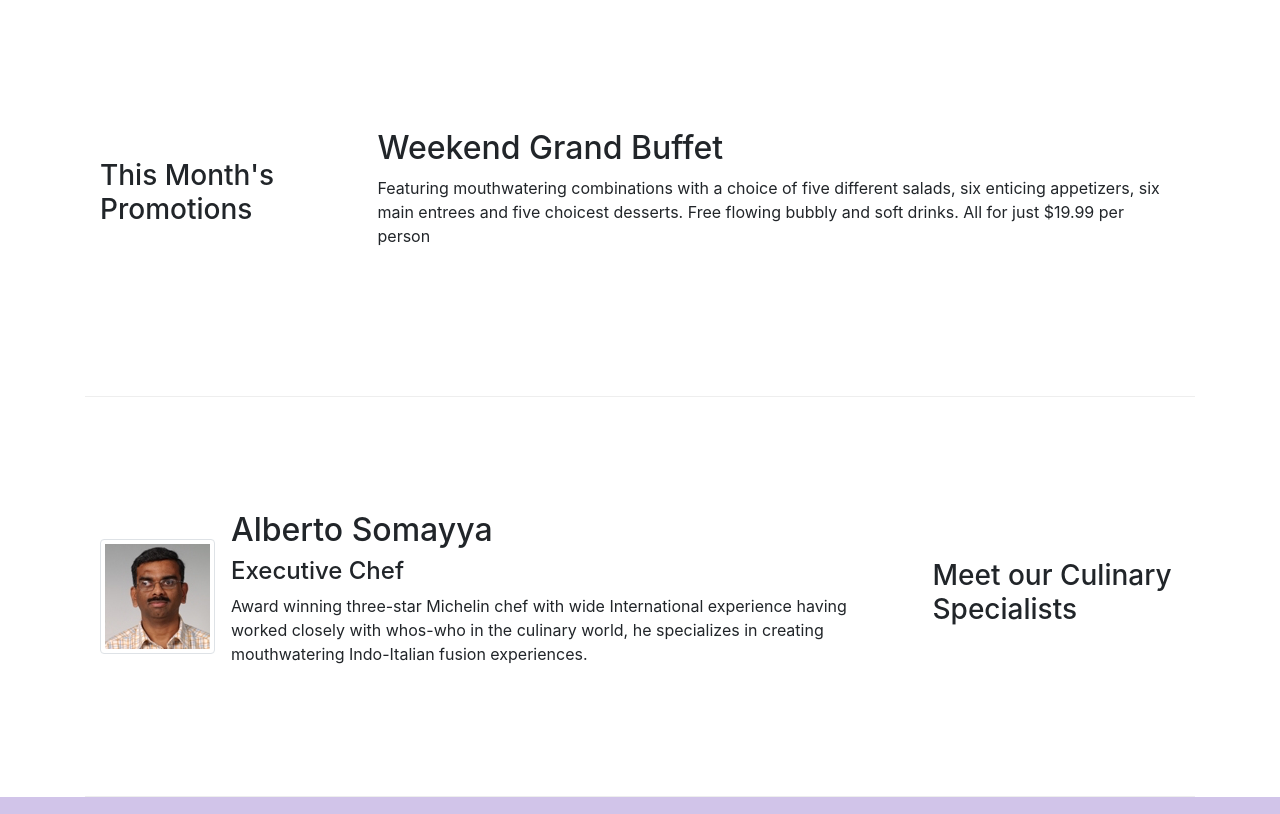
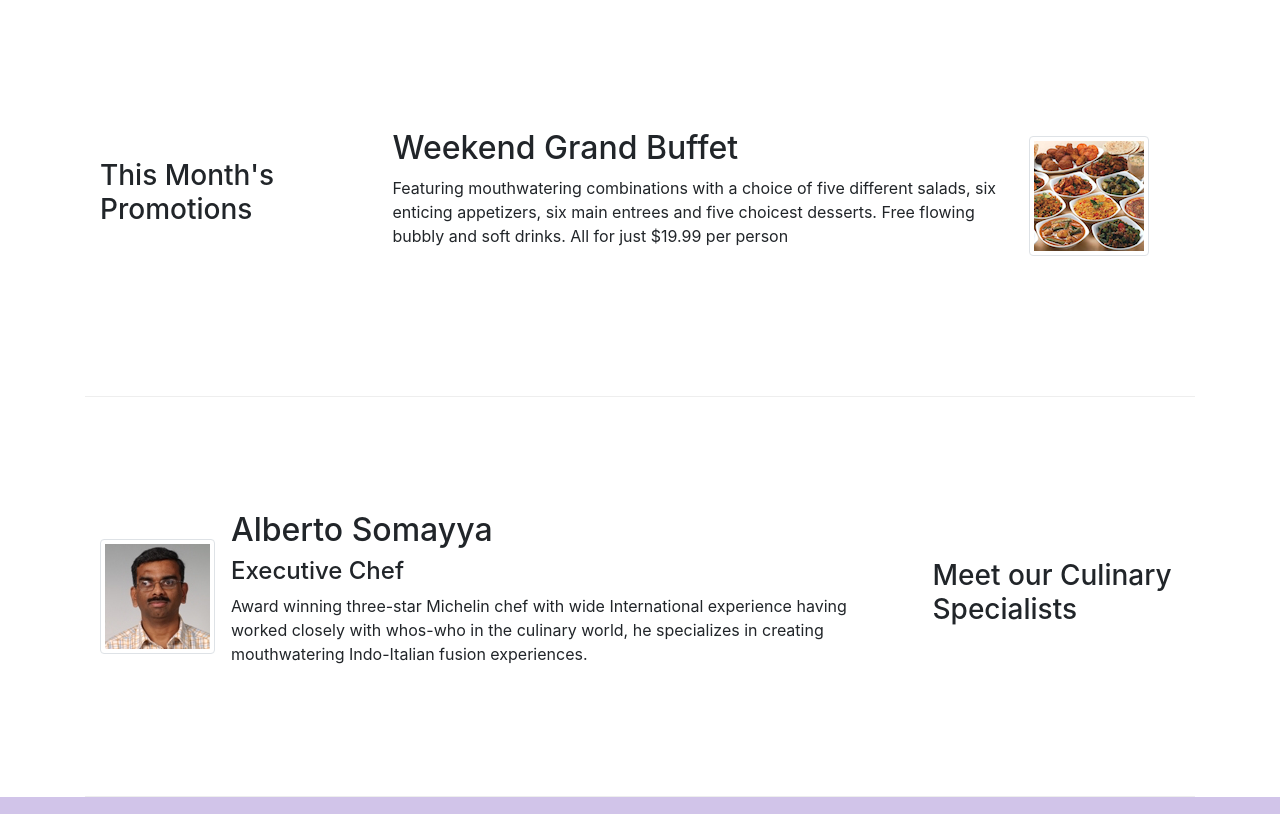
Before and after one commit to Noro911/conFusion, a website: page index.html in a window 1280 px wide. Shown: the part 920-1734 px from the top of the page. Drawn offline with nearby package versions, Linux system fonts and the light colour scheme.

Commit message:
Images and Media

```diff
--- a/index.html
+++ b/index.html
@@ -93,10 +93,18 @@
                 <h3>This Month's Promotions</h3>
             </div>
             <div class="col col-sm col-md">
-                <h2>Weekend Grand Buffet</h2>
-                <p>Featuring mouthwatering combinations with a choice of five different salads, six enticing appetizers,
-                    six main entrees and five choicest desserts. Free flowing bubbly and soft drinks. All for just
-                    $19.99 per person </p>
+                <div class="col col-sm col-md">
+                    <div class="media">
+                        <div class="media-body">
+                            <h2>Weekend Grand Buffet</h2>
+                            <p>Featuring mouthwatering combinations with a choice of five different salads, six enticing appetizers,
+                                six main entrees and five choicest desserts. Free flowing bubbly and soft drinks. All for just
+                                $19.99 per person </p>
+                        </div>
+                        <img class="d-flex mr-3 img-thumbnail align-self-center" src="img/buffet.png"
+                            alt="Weekend Grand Buffet">
+                    </div>
+                </div>
             </div>
         </div>
 
```
